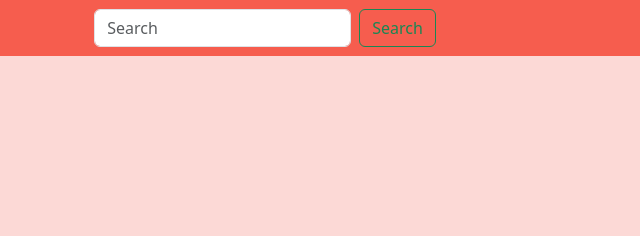
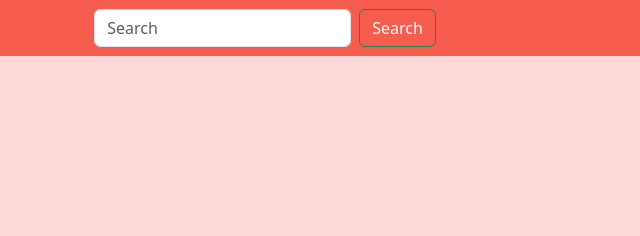
Before and after one commit to sachinlather2512/Book-project, a plain HTML site: page index.html in a window 1280 px wide. Shown: the top 236 px of the page, 640-1280 px from the left. Drawn offline with nearby package versions, Linux system fonts and the light colour scheme.

Commit message:
color name change

```diff
--- a/assets/css/style.css
+++ b/assets/css/style.css
@@ -43,7 +43,9 @@
     font-size: 24px;
 }
 
-
+.search-box{
+    color: white;
+}
 /* section-3 */
 
 .flex {
--- a/index.html
+++ b/index.html
@@ -38,7 +38,7 @@
        </ul>
           <form class="d-flex" role="search">
             <input class="form-control me-2" type="search" placeholder="Search" aria-label="Search">
-            <button class="btn btn-outline-success" type="submit">Search</button>
+            <button class="btn btn-outline-success search-box" type="submit">Search</button>
           </form>
           <div onclick="menubar()" id="menu-list" class="menu flex flex-column gap-1 position-relative">
             <span class="menu-line w-full line-1"></span>
```
